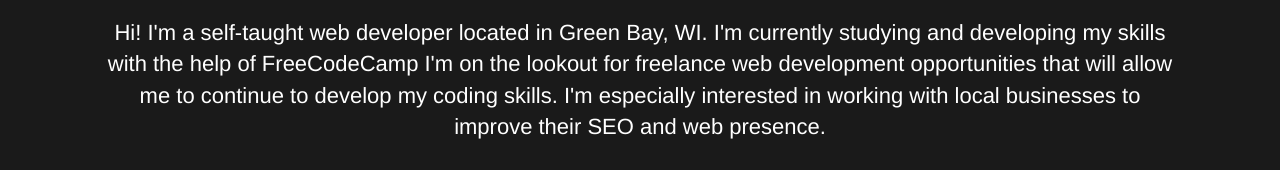
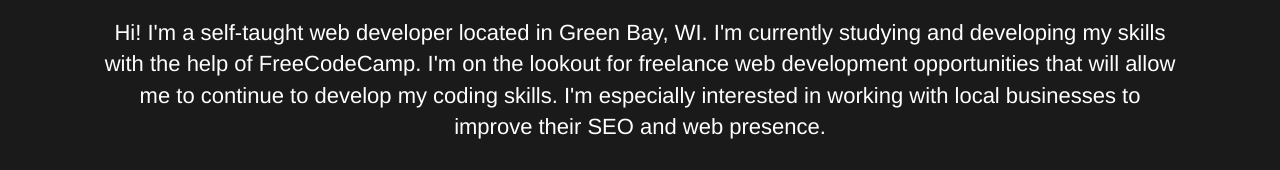
Before and after one commit to Frank8265/frank8265.github.io, a plain HTML site: page index.html in a window 1280 px wide. Shown: the part 769-939 px from the top of the page. Drawn offline with nearby package versions, Linux system fonts and the light colour scheme.

Commit message:
Update index.html
added a period

```diff
--- a/index.html
+++ b/index.html
@@ -64,7 +64,7 @@
                 <img class="img-responsive center-block img-circle img-thumbnail" width="300px" src="Me.jpg" id="image">
 				<br>
                <p class="text-center">Hi! I'm a self-taught web developer located in Green Bay, WI.
-				I'm currently studying and developing my skills with the help of FreeCodeCamp I'm on the lookout for
+				I'm currently studying and developing my skills with the help of FreeCodeCamp. I'm on the lookout for
 				freelance web development opportunities that will allow me to continue to develop my coding skills.
 				I'm especially interested in working with local businesses to improve their SEO and web presence.</p>
 
```
